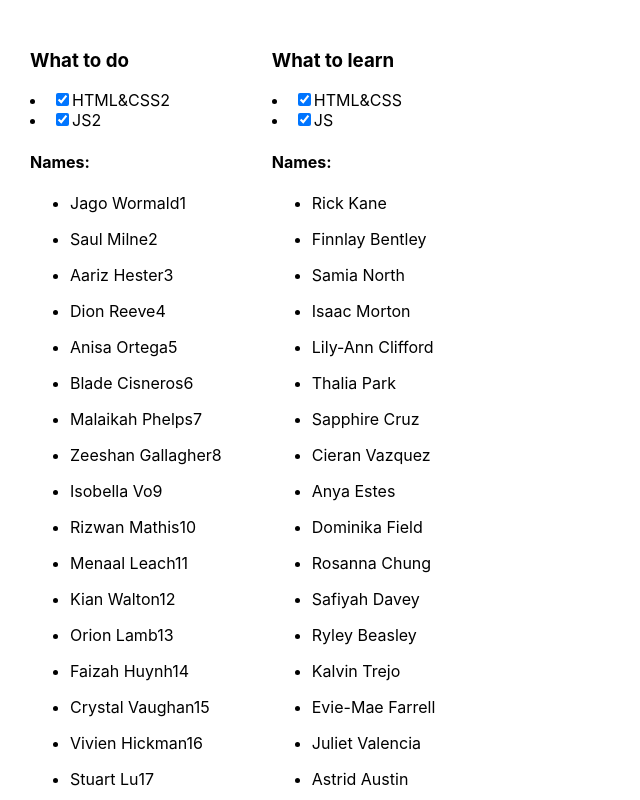
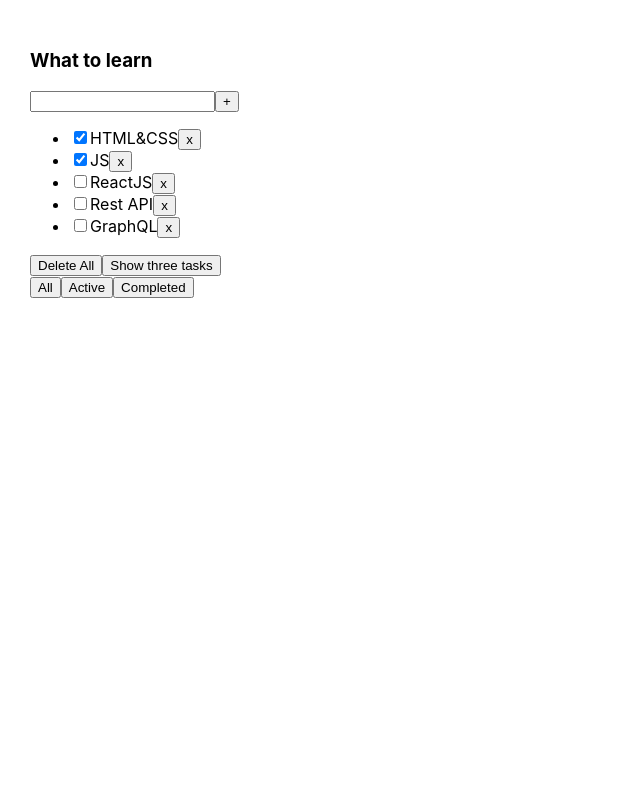
Before and after one commit to BlackLightninGg/Todolist, a React (Create React App) app: page / in a window 1280 px wide. Shown: the top 800 px of the page, without its empty margins (0-640 px from the left). Built offline with nearby package versions, Linux system fonts and the light colour scheme.

Commit message:
Solved optional practical task № 2 with button "Remove all tasks" and relocate everything associated with method filters from App to Todolist

```diff
--- a/src/App.tsx
+++ b/src/App.tsx
@@ -1,136 +1,63 @@
-import React from 'react';
+import React, { useState } from 'react';
 import './App.css';
-import { Tasks } from './Tasks';
+import { Todolist } from './Todolist';
 
 
-// Hi Guys!
-// Let's reinforce our current session!
-// -You have 2 arrays. You should create a new component TASKS, where you will render these arrays.
-// -Don't forget to assign types to our data.
+//Hi guys!
+//1. Let's create a 'DELETE ALL TASKS' button, and place it above the filter buttons
+//Clicking the button removes all tasks
+//2. Let's create a fourth filter button-if you click it, the first three tasks will be displayed
+//3. Relocate everything associated with  filters to the Todolist.tsx component. Make it work
+//
+// let [filter, setFilter] = useState<FilterValuesType>("all");
+//
+// let tasksForTodolist = tasks;
+//
+// if (filter === "active") {
+//     tasksForTodolist = tasks.filter(t => t.isDone === false);
+// }
+// if (filter === "completed") {
+//     tasksForTodolist = tasks.filter(t => t.isDone === true);
+// }
+//
+// function changeFilter(value: FilterValuesType) {
+//     setFilter(value);
+// }
+
+function App() {
+
+    let [tasks, setTasks] = useState([
+        { id: 1, title: "HTML&CSS", isDone: true },
+        { id: 2, title: "JS", isDone: true },
+        { id: 3, title: "ReactJS", isDone: false },
+        { id: 4, title: "Rest API", isDone: false },
+        { id: 5, title: "GraphQL", isDone: false },
+    ]);
 
 
+    let threeTasks = tasks
 
-function App() {
-    const data1 = {
-        title: "What to do",
-        tasks: [
-            { taskId: 1, title: "HTML&CSS2", isDone: true },
-            { taskId: 2, title: "JS2", isDone: true }
-        ],
-        students: [
-            'Jago Wormald1',
-            'Saul Milne2',
-            'Aariz Hester3',
-            'Dion Reeve4',
-            'Anisa Ortega5',
-            'Blade Cisneros6',
-            'Malaikah Phelps7',
-            'Zeeshan Gallagher8',
-            'Isobella Vo9',
-            'Rizwan Mathis10',
-            'Menaal Leach11',
-            'Kian Walton12',
-            'Orion Lamb13',
-            'Faizah Huynh14',
-            'Crystal Vaughan15',
-            'Vivien Hickman16',
-            'Stuart Lu17',
-            'Karol Davison18',
-            'Dario Burns19',
-            'Chloe Rich20',
-            'Martyna Felix',
-            'Nida Glass',
-            'Maeve Miles',
-            'Hasnain Puckett',
-            'Ayman Cano',
-            'Safwan Perry',
-            'Fox Kelly',
-            'Louise Barlow',
-            'Malaki Mcgill',
-            'Leanna Cline',
-            'Willard Hodge',
-            'Amelia Dorsey',
-            'Kiah Porter',
-            'Jeanne Daly',
-            'Mohsin Armstrong',
-            'Laurie Rangel',
-            'Princess Tierney',
-            'Kasim Kendall',
-            'Darryl Cope',
-            'Elysha Ray',
-            'Liyana Harris',
-            'Kashif Blackburn',
-            'Atif Zimmerman',
-            'Sila Hartley',
-            'Ralphie Hebert',
-        ]
-    }
-    const data2 = {
-        title: "What to learn",
-        tasks: [
-            { taskId: 1, title: "HTML&CSS", isDone: true },
-            { taskId: 2, title: "JS", isDone: true }
-        ],
-        students: [
-            'Rick Kane',
-            'Finnlay Bentley',
-            'Samia North',
-            'Isaac Morton',
-            'Lily-Ann Clifford',
-            'Thalia Park',
-            'Sapphire Cruz',
-            'Cieran Vazquez',
-            'Anya Estes',
-            'Dominika Field',
-            'Rosanna Chung',
-            'Safiyah Davey',
-            'Ryley Beasley',
-            'Kalvin Trejo',
-            'Evie-Mae Farrell',
-            'Juliet Valencia',
-            'Astrid Austin',
-            'Lyle Montgomery',
-            'Nisha Mora',
-            'Kylie Callaghan',
-            'Star Wilks',
-            'Marissa Colley',
-            'Asa Fuller',
-            'Leigh Kemp',
-            'Avleen Dawson',
-            'Sammy Bonilla',
-            'Acacia Becker',
-            'Coral Shepherd',
-            'Melina Molina',
-            'Kiran Bailey',
-            'Clara Escobar',
-            'Alexandru Horn',
-            'Brandon-Lee Mercado',
-            'Elouise Weston',
-            'King Long',
-            'Kerri Searle',
-            'Kanye Hamer',
-            'Elwood Benitez',
-            'Mikail Whitaker',
-            'Bobby Hardy',
-            'Talha Ferry',
-            'Priscilla Landry',
-            'Olivia-Grace Cain',
-            'Kiaan Wallace',
-            'Wesley Padilla90',
-            'Ella-Grace Wooten91',
-            'Kaif Molloy92',
-            'Kamal Broadhurst93',
-            'Bianca Ferrell94',
-            'Micheal Talbot95',
-        ]
+    function removeTask(id: number) {
+        let filteredTasks = tasks.filter(t => t.id != id);
+        setTasks(filteredTasks);
     }
 
 
+    function deleteAllTasks(empty: Array<any>) {
+        setTasks(empty)
+    }
+
+    function showThreeTasks() {
+        setTasks(threeTasks.splice(0, 3))
+    }
 
     return (
         <div className="App">
-            <Tasks data={data1} />
-            <Tasks data={data2} />
+            <Todolist title="What to learn"
+                tasks={tasks}
+                removeTask={removeTask}
+                deleteAllTasks={deleteAllTasks}
+                showThreeTasks={showThreeTasks} />
         </div>
     );
 }
@@ -138,205 +65,61 @@
 export default App;
 
 
+//-------------------------------------------------------------------------
 
-
-
-
-
-
-
-
-
-
-
-
-
-
-
-
-
-
-
-
-
-
-
-
-
-//--------------------------------------------------------------
-// import React from 'react';
+// import React, {useState} from 'react';
 // import './App.css';
-// import {Tasks} from "./Tasks";
-//
-// export type DataType = {
-//     title: string
-//     tasks: Array<TasksType>
-//     students: Array<string>
-// }
-// export type TasksType = {
-//     taskId: number
-//     title: string
-//     isDone: boolean
-// }
+// import {Todolist} from './Todolist';
 //
 //
+// export type FilterValuesType = "all" | "active" | "completed" | "three";
+//
 // function App() {
-//     const data1= {
-//         title: "What to do",
-//         tasks: [
-//             {taskId: 1, title: "HTML&CSS2", isDone: true},
-//             {taskId: 2, title: "JS2", isDone: true}
-//         ],
-//         students: [
-//             'Jago Wormald1',
-//             'Saul Milne2',
-//             'Aariz Hester3',
-//             'Dion Reeve4',
-//             'Anisa Ortega5',
-//             'Blade Cisneros6',
-//             'Malaikah Phelps7',
-//             'Zeeshan Gallagher8',
-//             'Isobella Vo9',
-//             'Rizwan Mathis10',
-//             'Menaal Leach11',
-//             'Kian Walton12',
-//             'Orion Lamb13',
-//             'Faizah Huynh14',
-//             'Crystal Vaughan15',
-//             'Vivien Hickman16',
-//             'Stuart Lu17',
-//             'Karol Davison18',
-//             'Dario Burns19',
-//             'Chloe Rich20',
-//             'Martyna Felix',
-//             'Nida Glass',
-//             'Maeve Miles',
-//             'Hasnain Puckett',
-//             'Ayman Cano',
-//             'Safwan Perry',
-//             'Fox Kelly',
-//             'Louise Barlow',
-//             'Malaki Mcgill',
-//             'Leanna Cline',
-//             'Willard Hodge',
-//             'Amelia Dorsey',
-//             'Kiah Porter',
-//             'Jeanne Daly',
-//             'Mohsin Armstrong',
-//             'Laurie Rangel',
-//             'Princess Tierney',
-//             'Kasim Kendall',
-//             'Darryl Cope',
-//             'Elysha Ray',
-//             'Liyana Harris',
-//             'Kashif Blackburn',
-//             'Atif Zimmerman',
-//             'Sila Hartley',
-//             'Ralphie Hebert',
-//         ]
+//
+//     let [tasks, setTasks] = useState([
+//         {id: 1, title: "HTML&CSS", isDone: true},
+//         {id: 2, title: "JS", isDone: true},
+//         {id: 3, title: "ReactJS", isDone: false},
+//         {id: 4, title: "Rest API", isDone: false},
+//         {id: 5, title: "GraphQL", isDone: false},
+//     ]);
+//
+//     const deleteAllTasks = () => {
+//         setTasks([])
 //     }
-//     const data2 = {
-//         title: "What to learn",
-//         tasks: [
-//             {taskId: 1, title: "HTML&CSS", isDone: true},
-//             {taskId: 2, title: "JS", isDone: true}
-//         ],
-//         students: [
-//             'Rick Kane',
-//             'Finnlay Bentley',
-//             'Samia North',
-//             'Isaac Morton',
-//             'Lily-Ann Clifford',
-//             'Thalia Park',
-//             'Sapphire Cruz',
-//             'Cieran Vazquez',
-//             'Anya Estes',
-//             'Dominika Field',
-//             'Rosanna Chung',
-//             'Safiyah Davey',
-//             'Ryley Beasley',
-//             'Kalvin Trejo',
-//             'Evie-Mae Farrell',
-//             'Juliet Valencia',
-//             'Astrid Austin',
-//             'Lyle Montgomery',
-//             'Nisha Mora',
-//             'Kylie Callaghan',
-//             'Star Wilks',
-//             'Marissa Colley',
-//             'Asa Fuller',
-//             'Leigh Kemp',
-//             'Avleen Dawson',
-//             'Sammy Bonilla',
-//             'Acacia Becker',
-//             'Coral Shepherd',
-//             'Melina Molina',
-//             'Kiran Bailey',
-//             'Clara Escobar',
-//             'Alexandru Horn',
-//             'Brandon-Lee Mercado',
-//             'Elouise Weston',
-//             'King Long',
-//             'Kerri Searle',
-//             'Kanye Hamer',
-//             'Elwood Benitez',
-//             'Mikail Whitaker',
-//             'Bobby Hardy',
-//             'Talha Ferry',
-//             'Priscilla Landry',
-//             'Olivia-Grace Cain',
-//             'Kiaan Wallace',
-//             'Wesley Padilla90',
-//             'Ella-Grace Wooten91',
-//             'Kaif Molloy92',
-//             'Kamal Broadhurst93',
-//             'Bianca Ferrell94',
-//             'Micheal Talbot95',
-//         ]
+//
+//     function removeTask(id: number) {
+//         let filteredTasks = tasks.filter(t => t.id != id);
+//         setTasks(filteredTasks);
 //     }
+//
+//     // let [filter, setFilter] = useState<FilterValuesType>("all");
+//     //
+//     // let tasksForTodolist = tasks;
+//     //
+//     // if (filter === "active") {
+//     //     tasksForTodolist = tasks.filter(t => t.isDone === false);
+//     // }
+//     // if (filter === "completed") {
+//     //     tasksForTodolist = tasks.filter(t => t.isDone === true);
+//     // }
+//     //
+//     // function changeFilter(value: FilterValuesType) {
+//     //     setFilter(value);
+//     // }
 //
 //     return (
 //         <div className="App">
-//             <Tasks data={data1}/>
-//             <Tasks data={data2}/>
+//             <Todolist
+//                 title="What to learn"
+//                 tasks={tasks}
+//                 removeTask={removeTask}
+//                 //changeFilter={changeFilter}
+//                 deleteAllTasks={deleteAllTasks}
+//
+//             />
 //         </div>
 //     );
 // }
 //
 // export default App;
-
-// import React from 'react';
-// import {DataType} from "./App";
-//
-// type  TasksPropsType = {
-//     data: DataType
-// }
-//
-// export const Tasks = (props: TasksPropsType) => {
-//     return (
-//         <div>
-//             <h1>{props.data.title}</h1>
-//             <ul>
-//                 {props.data.tasks.map(el => {
-//                     return (
-//                         <li>
-//                             <span>{el.taskId}</span>
-//                             <span>{el.title}</span>
-//                             <span>{el.isDone}</span>
-//                         </li>
-//                     )
-//                 })}
-//             </ul>
-//
-//             <ul>
-//                 {props.data.students.map(el => {
-//                     return (
-//                         <li>{el}</li>
-//                     )
-//                 })}
-//             </ul>
-//         </div>
-//     );
-// };
-
-//--------------------------------------------------------------
--- a/src/Tasks.tsx
+++ /dev/null
@@ -1,48 +0,0 @@
-
-
-type PropsType = {
-    data: {
-        title: string
-        tasks: Array<ArrayTasksType>
-        students: Array<string>
-    }
-}
-
-
-type ArrayTasksType = {
-    taskId: number
-    title: string
-    isDone: boolean
-}
-
-export function Tasks(props: PropsType) {
-
-
-    return (
-        <div>
-            <h3>{props.data.title}</h3>
-
-            {props.data.tasks.map(el => {
-                return (
-                    <li><input key={el.taskId} type="checkbox" checked={el.isDone} />{el.title} </li>
-                )
-            })}
-
-            <h4>Names:</h4>
-            {props.data.students.map(el => {
-                return (
-                    <ul>
-                        <li>{el}</li>
-                    </ul>
-                )
-            })}
-
-
-
-
-
-
-
-        </div>
-    )
-}
--- a/src/Todolist.tsx
+++ b/src/Todolist.tsx
@@ -1,43 +1,169 @@
-import React from "react";
-
-//Initial types for props
-
-type PropsType = {
-    track1: string,
-    track2?: number  //? mean that may be not coming props
-    tasks: Array<TaskType>
-}
-
-//initial types for props from arrays
+import React, { useState } from 'react';
 
 type TaskType = {
-    id: number,
-    title: string,
+    id: number
+    title: string
     isDone: boolean
 }
 
-//Create HTML
+type PropsType = {
+    title: string
+    tasks: Array<TaskType>
+    removeTask: (taskId: number) => void
+    deleteAllTasks: (empty: Array<any>) => void
+    showThreeTasks: () => void
+}
 
-export const Todolist = (props: PropsType) => {
-    return (
+export type FilterValuesType = "all" | "active" | "completed";
+
+
+
+
+export function Todolist(props: PropsType) {
+
+    let [filter, setFilter] = useState<FilterValuesType>("all");
+
+    let tasksForTodolist = props.tasks;
+
+    if (filter === "active") {
+        tasksForTodolist = props.tasks.filter(t => t.isDone === false);
+    }
+    if (filter === "completed") {
+        tasksForTodolist = props.tasks.filter(t => t.isDone === true);
+
+    }
+
+    function changeFilter(value: FilterValuesType) {
+        setFilter(value);
+    }
+
+
+    return <div>
+        <h3>{props.title}</h3>
         <div>
-            <h3>{props.track1}</h3>
-            <div>
-                <input/>
+            <input />
             <button>+</button>
         </div>
         <ul>
-                {props.tasks.map(el => {
-                    return (
-                        <li key={el.id}><input type="checkbox" checked={el.isDone}/><span>{el.title}</span></li>
-                    )
-                })}
+            {
+                tasksForTodolist.map(t => <li key={t.id}>
+                    <input type="checkbox" checked={t.isDone} />
+                    <span>{t.title}</span>
+                    <button onClick={() => { props.removeTask(t.id) }}>x</button>
+                </li>)
+            }
         </ul>
         <div>
-                <button>All</button>
-                <button>Active</button>
-                <button>Completed</button>
+            <button onClick={() => props.deleteAllTasks([])}>Delete All</button>
+            <button onClick={props.showThreeTasks}>Show three tasks</button>
+        </div>
+
+        <div>
+            <button onClick={() => { changeFilter("all") }}>
+                All
+            </button>
+            <button onClick={() => { changeFilter("active") }}>
+                Active
+            </button>
+            <button onClick={() => { changeFilter("completed") }}>
+                Completed
+            </button>
         </div>
     </div>
-    )
 }
+
+
+
+
+
+
+
+
+
+
+
+
+
+
+
+
+
+
+
+
+
+
+
+
+
+//------------------------------------------------------------------------------------------------
+
+// import React, {useState} from 'react';
+// import {FilterValuesType} from './App';
+//
+// type TaskType = {
+//     id: number
+//     title: string
+//     isDone: boolean
+// }
+//
+// type PropsType = {
+//     title: string
+//     tasks: Array<TaskType>
+//     removeTask: (taskId: number) => void
+//     //changeFilter: (value: FilterValuesType) => void
+//     deleteAllTasks:()=>void
+// }
+//
+// export function Todolist(props: PropsType) {
+//
+//     let [filter, setFilter] = useState<FilterValuesType>("all");
+//
+//     let tasksForTodolist = props.tasks;
+//
+//     if (filter === "three") {
+//         tasksForTodolist = props.tasks.filter(t => t.id<4);
+//     }
+//     if (filter === "active") {
+//         tasksForTodolist = props.tasks.filter(t => t.isDone === false);
+//     }
+//     if (filter === "completed") {
+//         tasksForTodolist = props.tasks.filter(t => t.isDone === true);
+//     }
+//
+//     function changeFilter(value: FilterValuesType) {
+//         setFilter(value);
+//     }
+//
+//     return <div>
+//         <h3>{props.title}</h3>
+//         <div>
+//             <input/>
+//             <button>+</button>
+//         </div>
+//         <ul>
+//             {
+//                 tasksForTodolist.map(t => <li key={t.id}>
+//                     <input type="checkbox" checked={t.isDone}/>
+//                     <span>{t.title}</span>
+//                     <button onClick={ () => { props.removeTask(t.id) } }>x</button>
+//                 </li>)
+//             }
+//         </ul>
+//         <button onClick={()=>props.deleteAllTasks()}>DELETE ALL TASKS</button>
+//         <div>
+//             <button onClick={ () => { changeFilter("three") } }>
+//                 Give me the first three
+//             </button>
+//             <button onClick={ () => { changeFilter("all") } }>
+//                 All
+//             </button>
+//             <button onClick={ () => { changeFilter("active") } }>
+//                 Active
+//             </button>
+//             <button onClick={ () => { changeFilter("completed") } }>
+//                 Completed
+//             </button>
+//         </div>
+//     </div>
+// }
```
Also changed, not shown: src/App.css (line endings or trailing spaces), src/index.css (line endings or trailing spaces), src/index.tsx (line endings or trailing spaces), src/react-app-env.d.ts (line endings or trailing spaces), 1 other file (tests, documents, lock files or other folders). Lines whose indentation alone changed are shown as unchanged.
